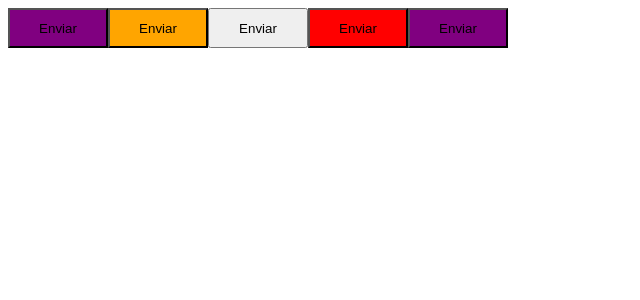
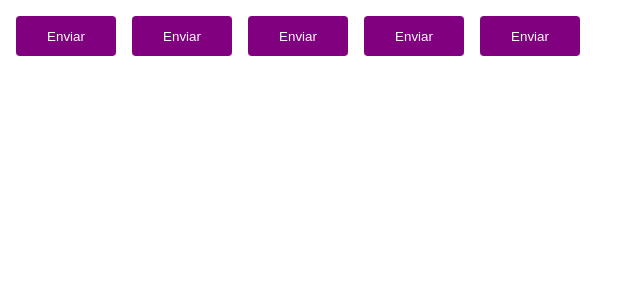
Before and after one commit to teagucordeiro/ignite-timer, a React (Vite) app: page / in a window 1280 px wide. Shown: the top 300 px of the page, without its empty margins (0-640 px from the left). Built offline with nearby package versions, Linux system fonts and the light colour scheme.

Commit message:
feat: create first theme

```diff
--- a/src/components/Button.stytes.ts
+++ b/src/components/Button.stytes.ts
@@ -16,10 +16,16 @@
 export const ButtonContainer = styled.button<ButtonContainerProps>`
   width: 100px;
   height: 40px;
+  border-radius: 4px;
+  border: 0;
+  margin: 8px;
 
-  ${(props) => {
+  background-color: ${props => props.theme.primary};
+  color: ${props => props.theme.white};
+
+  /* ${(props) => {
     return css`
       background-color: ${buttonVariants[props.variant]};
     `;
-  }}
+  }} */
 `;
--- /dev/null
+++ b/src/styles/themes/default.ts
@@ -0,0 +1,5 @@
+export const defaultTheme = {
+  white: "#FFFFFF",
+  primary: "purple",
+  secondary: "orange",
+};
```
Also changed, not shown: src/App.tsx (+5 -3 lines).
